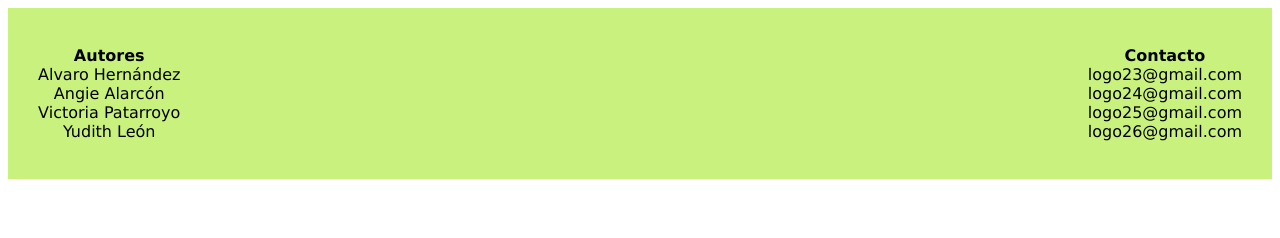
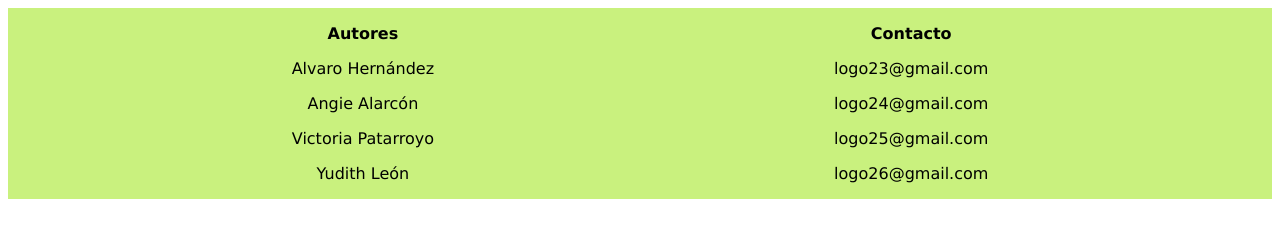
Before and after one commit to victoriapatarroyo/TallerSitioBlog, a plain HTML site: page footer.html in a window 1280 px wide. Drawn offline with Linux system fonts and the light colour scheme.

Commit message:
Ajustes footer y CSS

```diff
--- a/css/style.css
+++ b/css/style.css
@@ -32,26 +32,20 @@ header ul li a {
 
 footer {
     background-color:  #C9F17E;
-    font-family: 'Franklin Gothic Medium', 'Arial Narrow', Arial, sans-serif;
+    font-family: Verdana, Geneva, Tahoma, sans-serif;
     display: flex;
-    justify-content:space-between;
+    justify-content: center;
     align-items: center;
 }
 
-.div-izquierdo, .div-derecho {
-    padding: 10px;
+footer div {
+    display: inline-block;
+    justify-content: center;
+    align-items: center;
+    margin-right: 200px;
+    margin-left: 200px;
 }
 
-footer ul {
-    display: inline-block;
-    list-style-type: none;
-    margin: 0.5em auto;
-    padding: 20px;
+footer div p {
     text-align: center;
 }
-
-footer ul li {
-    display: flex;
-    font-family: Verdana, Geneva, Tahoma, sans-serif;
-    justify-content: center;
-}
--- a/footer.html
+++ b/footer.html
@@ -8,23 +8,19 @@
 </head>
 <body>
     <footer>
-        <div class="div-izquierdo">
-            <ul>
-                <li><b>Autores</b></li>
-                <li>Alvaro Hernández</li>
-                <li>Angie Alarcón</li>
-                <li>Victoria Patarroyo</li>
-                <li>Yudith León</li>
-            </ul>
+        <div>
+            <p><b>Autores</b></p>
+            <p>Alvaro Hernández</p>
+            <p>Angie Alarcón</p>
+            <p>Victoria Patarroyo</p>
+            <p>Yudith León</p>
         </div>
-        <div class="div-derecho">
-            <ul>
-                <li><b>Contacto</b></li>
-                <li>logo23@gmail.com</li>
-                <li>logo24@gmail.com</li>
-                <li>logo25@gmail.com</li>
-                <li>logo26@gmail.com</li>
-            </ul>
+        <div>
+            <p><b>Contacto</b></p>
+            <p>logo23@gmail.com</p>
+            <p>logo24@gmail.com</p>
+            <p>logo25@gmail.com</p>
+            <p>logo26@gmail.com</p>
         </div>
     </footer>
 </body>
```
